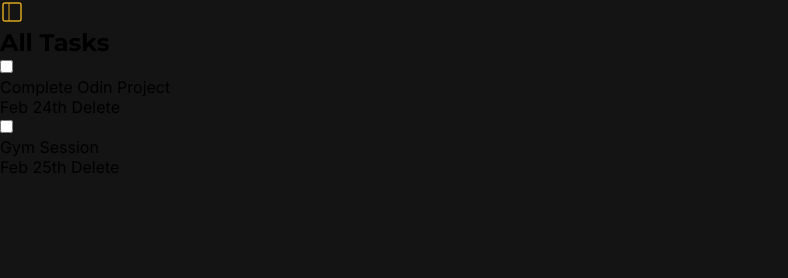
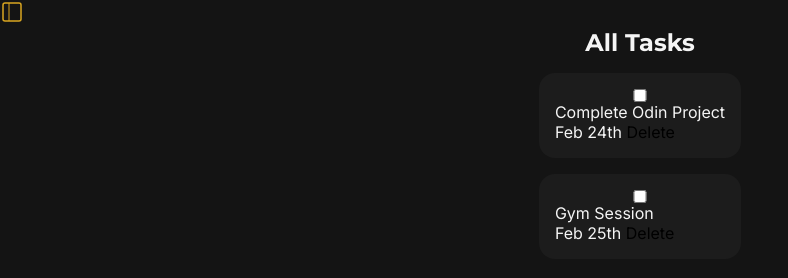
Before and after one commit to Niisari/todo-list, a website built with webpack: page src/template.html in a window 1280 px wide. Shown: the whole page, without its empty margins (0-788 px from the left). Built offline with nearby package versions, Linux system fonts and the light colour scheme.

Commit message:
Styled priority text

```diff
--- a/src/styles/global.css
+++ b/src/styles/global.css
@@ -226,3 +226,62 @@ body {
     min-height: 100svh;
     background-color: var(--background);
 }
+
+.todo__render--area {
+    display: flex;
+    flex-direction: column;
+    align-items: center;
+
+    position: relative;
+    gap: 1rem;
+
+    .content__title {
+        color: var(--Text);
+    }
+}
+
+.todo__list--wrapper {
+    color: var(--Text);
+
+    .todo__item {
+        border-radius: 1rem;
+        background-color: var(--Sidebar-Cards);
+
+        padding: 1rem;
+        margin: 0 0 1rem;
+
+        .todo__item--left {
+            display: flex;
+            flex-direction: column;
+
+            .todo__item--priority {
+                display: flex;
+                align-items: center;
+                justify-content: space-between;
+            }
+        }
+    }
+}
+
+.priority__text.low {
+    background-color: hsl(140, 50%, 50%);
+}
+
+.priority__text.medium {
+    background-color: hsl(35, 90%, 50%);
+}
+
+.priority__text.high {
+    background-color: hsl(0, 85%, 60%);
+}
+
+.priority__text.low,
+.priority__text.medium,
+.priority__text.high {
+    padding: 0.25rem 0.5rem;
+    border-radius: 0.5rem;
+
+    font-weight: 500;
+    font-size: 0.75rem;
+    color: var(--Text);
+}
```
